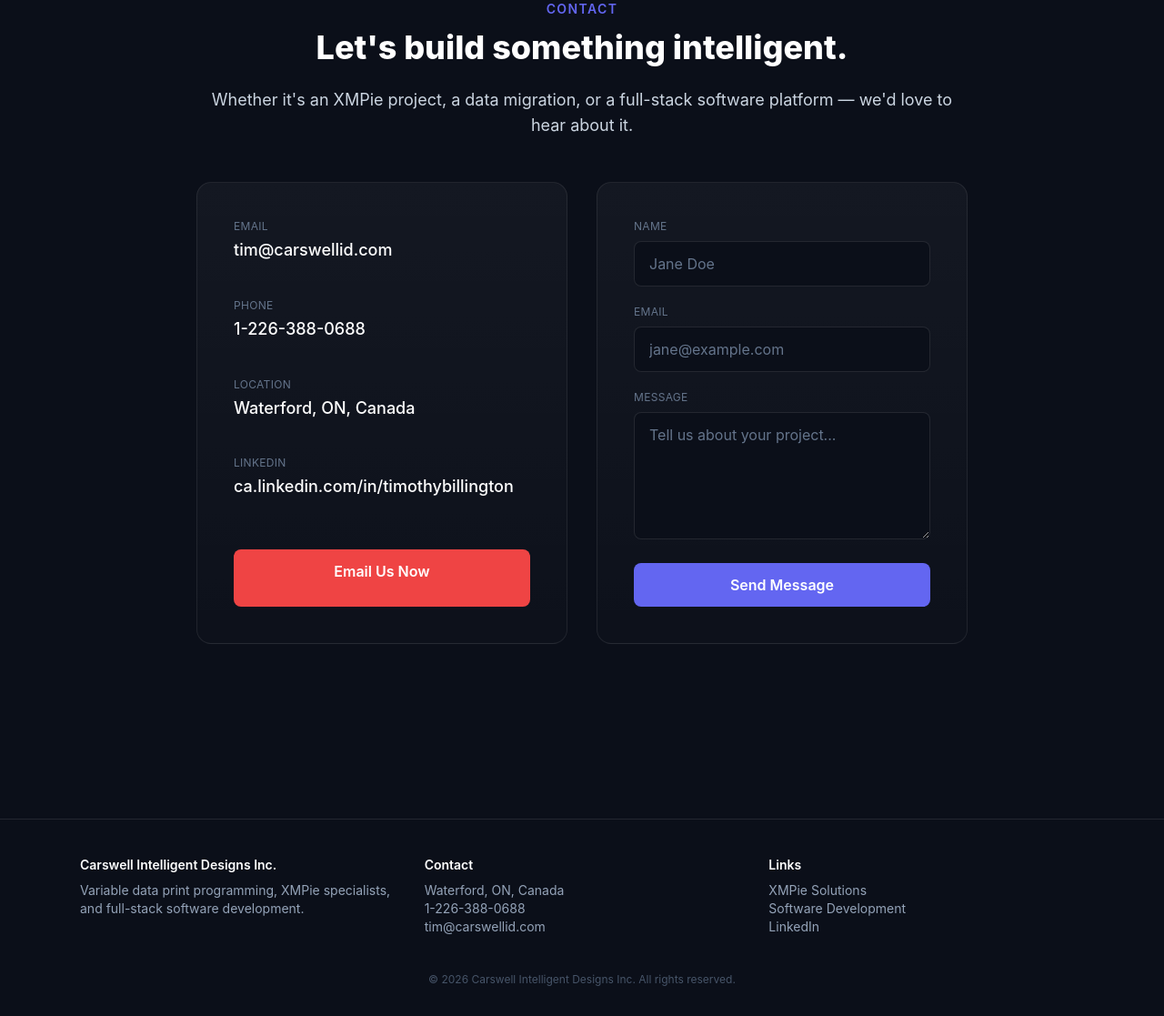
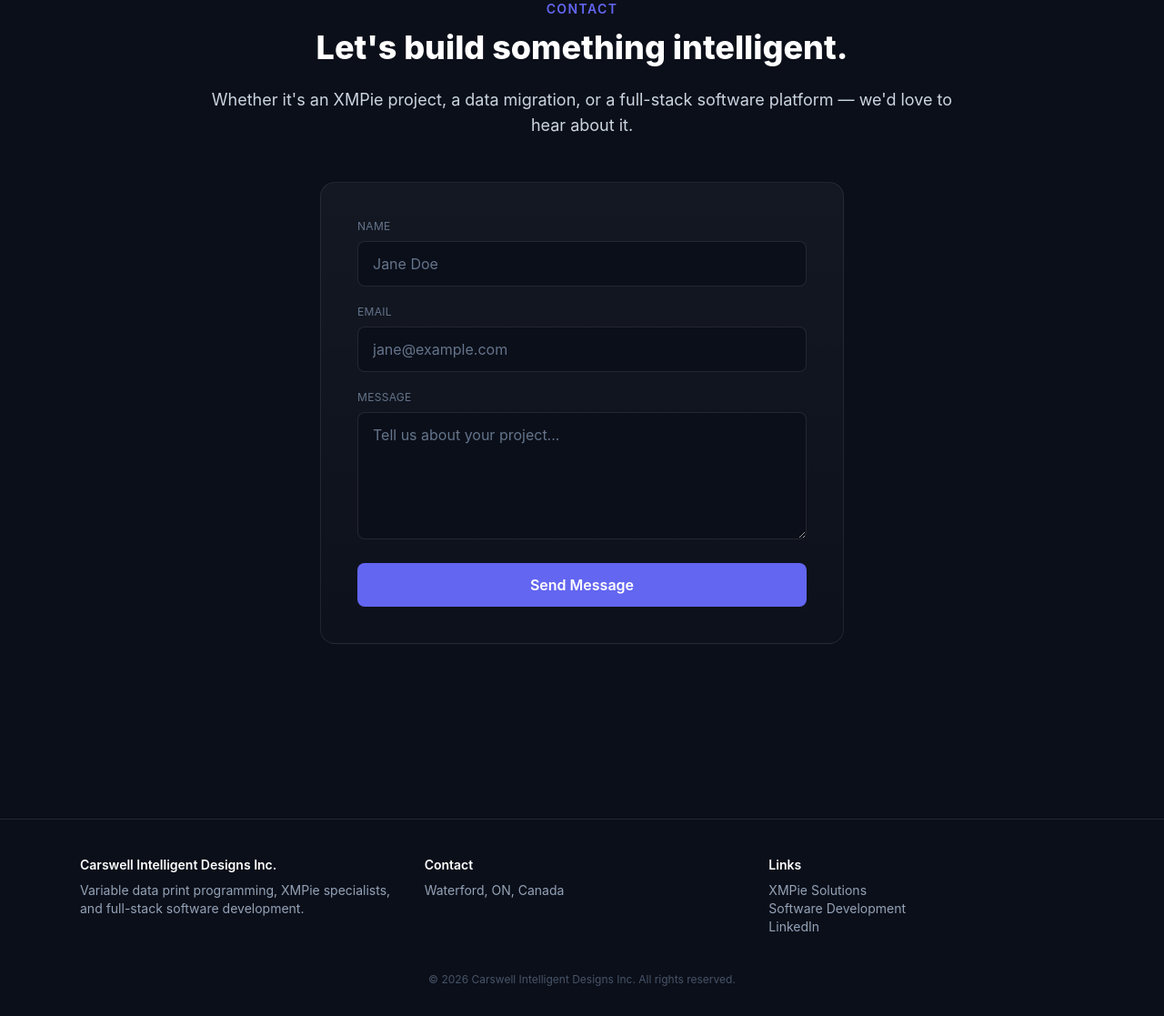
Before and after one commit to tsbillington/CarswellWeb, a Flask app: page /contact in a window 1280 px wide. Shown: the part 153-1270 px from the top of the page at 91% size. Run offline with Flask 3, Linux system fonts and the light colour scheme; some libraries are stand-ins or nearby versions.

Commit message:
update form page etc to remove direct contact info

```diff
--- a/templates/base.html
+++ b/templates/base.html
@@ -191,16 +191,6 @@
         <div>
           <div class="text-white font-semibold mb-2">Contact</div>
           <p>{{ site.location }}</p>
-          <p>
-            <a class="hover:text-white" href="tel:{{ site.phone }}"
-              >{{ site.phone }}</a
-            >
-          </p>
-          <p>
-            <a class="hover:text-white" href="mailto:{{ site.email }}"
-              >{{ site.email }}</a
-            >
-          </p>
         </div>
         <div>
           <div class="text-white font-semibold mb-2">Links</div>
--- a/templates/contact.html
+++ b/templates/contact.html
@@ -12,53 +12,7 @@ endblock %} {% block content %}
     platform — we'd love to hear about it.
   </p>
 
-  <div class="grid md:grid-cols-2 gap-8 text-left">
-    <div class="card rounded-2xl p-10 grid gap-6">
-      <div>
-        <div class="text-slate-500 text-xs uppercase tracking-wide mb-1">
-          Email
-        </div>
-        <a
-          href="mailto:{{ site.email }}"
-          class="text-white text-lg font-medium hover:text-accent transition"
-          >{{ site.email }}</a
-        >
-      </div>
-      <div>
-        <div class="text-slate-500 text-xs uppercase tracking-wide mb-1">
-          Phone
-        </div>
-        <a
-          href="tel:{{ site.phone }}"
-          class="text-white text-lg font-medium hover:text-accent transition"
-          >{{ site.phone }}</a
-        >
-      </div>
-      <div>
-        <div class="text-slate-500 text-xs uppercase tracking-wide mb-1">
-          Location
-        </div>
-        <div class="text-white text-lg font-medium">{{ site.location }}</div>
-      </div>
-      <div>
-        <div class="text-slate-500 text-xs uppercase tracking-wide mb-1">
-          LinkedIn
-        </div>
-        <a
-          href="{{ site.linkedin }}"
-          target="_blank"
-          rel="noopener"
-          class="text-white text-lg font-medium hover:text-accent transition"
-          >ca.linkedin.com/in/timothybillington</a
-        >
-      </div>
-      <a
-        href="mailto:{{ site.email }}?subject=Project%20Inquiry"
-        class="bg-accent hover:bg-red-600 transition text-white font-semibold px-6 py-3 rounded-lg text-center mt-4"
-        >Email Us Now</a
-      >
-    </div>
-
+  <div class="max-w-xl mx-auto text-left">
     <form method="POST" class="card rounded-2xl p-10 grid gap-5">
       {{ form.hidden_tag() }}
       <div>
```
Also changed, not shown: README.md.
